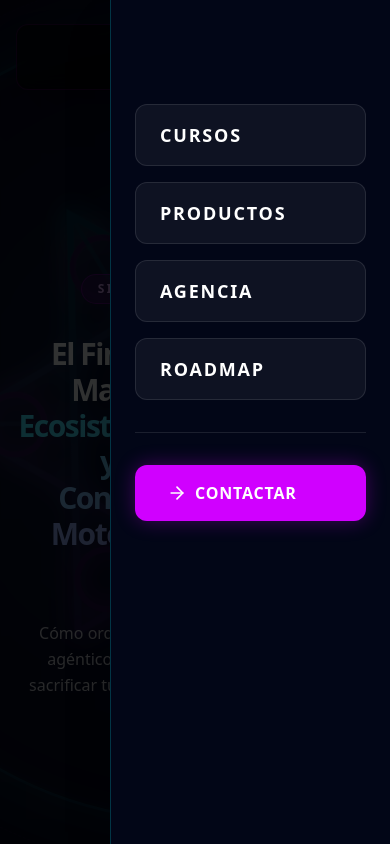
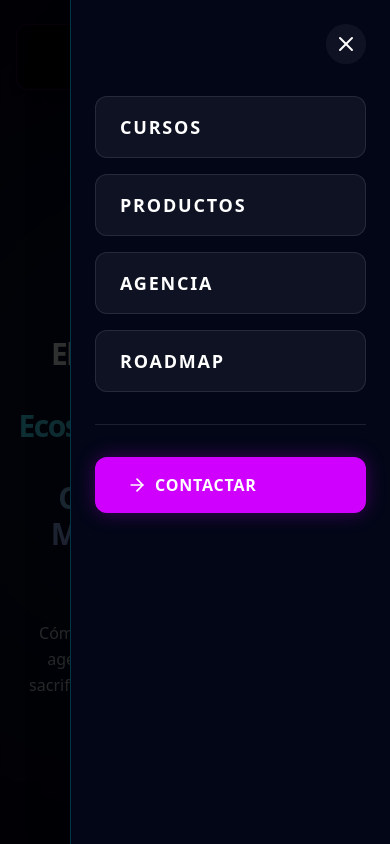
Before and after one commit to quimeymorando/Quimey-Web, a Next.js app: page / in a window 390 px wide. Both pictures are taken after a click on the button 337 px from the left and 57 px from the top of the page. Shown: the top 844 px of the page. Built offline with nearby package versions, Linux system fonts and the light colour scheme.

Commit message:
modificacion movil

```diff
--- a/src/components/sections/Hero.tsx
+++ b/src/components/sections/Hero.tsx
@@ -3,13 +3,34 @@
 import { motion } from "framer-motion";
 
 
+import { useEffect, useState } from "react";
+
 export default function Hero() {
+    const [isMobile, setIsMobile] = useState(false);
+
+    useEffect(() => {
+        const checkMobile = () => {
+            setIsMobile(window.innerWidth < 768);
+        };
+        checkMobile();
+        window.addEventListener("resize", checkMobile);
+        return () => window.removeEventListener("resize", checkMobile);
+    }, []);
     return (
         <section className="relative min-h-screen w-full flex items-center justify-center overflow-hidden pt-32">
             {/* Sacred Geometry Background (Metatron's Cube abstract representation) */}
             <div className="absolute inset-0 flex items-center justify-center pointer-events-none opacity-20">
                 {/* Geometric Overlay - Sacred Geometry (Merkaba / Metatron) */}
                 <div className="absolute inset-0 z-0 opacity-100 pointer-events-none overflow-hidden">
+                    {isMobile ? (
+                        /* Mobile Optimized Static Background */
+                        <div className="absolute top-1/2 left-1/2 -translate-x-1/2 -translate-y-1/2 w-[800px] h-[800px] opacity-30">
+                            <div className="absolute inset-0 border-[1px] border-brand-cyan/40 rounded-full" />
+                            <div className="absolute inset-[15%] border-[1px] border-dashed border-brand-purple/40 rounded-full" />
+                            <div className="absolute top-1/2 left-1/2 -translate-x-1/2 -translate-y-1/2 w-[300px] h-[300px] bg-brand-cyan/10 blur-3xl rounded-full" />
+                        </div>
+                    ) : (
+                        /* Desktop Heavy Animations */
                         <motion.div
                             initial={{ opacity: 0, scale: 0.8 }}
                             animate={{ opacity: 1, scale: 1 }}
@@ -127,8 +148,11 @@ export default function Hero() {
                                 className="absolute inset-[25%] border border-dashed border-brand-purple/20 rounded-full"
                             />
                         </motion.div>
+                    )}
                 </div>     {/* Floating Particles */}
+                {!isMobile && (
                     <div className="absolute inset-0 bg-[radial-gradient(circle_at_center,_var(--tw-gradient-stops))] from-brand-violet/10 via-transparent to-transparent blur-3xl" />
+                )}
             </div>
 
             <div className="absolute top-1/2 left-1/2 -translate-x-1/2 -translate-y-1/2 w-[600px] h-[600px] bg-brand-cyan/5 rounded-full blur-[100px] mix-blend-screen animate-pulse" />
--- a/src/components/ui/magic/FloatingNav.tsx
+++ b/src/components/ui/magic/FloatingNav.tsx
@@ -135,7 +135,7 @@ export default function FloatingNav() {
             {/* Backdrop */}
             <div
                 className={cn(
-                    "fixed inset-0 bg-black/80 z-40 md:hidden transition-opacity duration-300",
+                    "fixed inset-0 bg-black/80 z-[60] md:hidden transition-opacity duration-300",
                     isOpen ? "opacity-100 pointer-events-auto" : "opacity-0 pointer-events-none"
                 )}
                 onClick={() => setIsOpen(false)}
@@ -144,11 +144,20 @@ export default function FloatingNav() {
             {/* Drawer */}
             <div
                 className={cn(
-                    "fixed top-0 right-0 bottom-0 w-[280px] bg-[#020617] border-l border-brand-cyan/20 z-50 md:hidden flex flex-col p-6 shadow-2xl transition-transform duration-300 ease-out will-change-transform",
+                    "fixed top-0 right-0 bottom-0 w-[85%] max-w-[320px] bg-[#020617] border-l border-brand-cyan/20 z-[70] md:hidden flex flex-col p-6 shadow-2xl transition-transform duration-300 ease-out will-change-transform",
                     isOpen ? "translate-x-0" : "translate-x-full"
                 )}
             >
-                <div className="flex flex-col gap-8 mt-20">
+                <div className="flex justify-end mb-8">
+                    <button
+                        onClick={() => setIsOpen(false)}
+                        className="p-2 rounded-full bg-white/5 hover:bg-white/10 text-white transition-colors"
+                    >
+                        <X className="w-6 h-6" />
+                    </button>
+                </div>
+
+                <div className="flex flex-col gap-8">
                     {/* Navigation Links */}
                     <div className="flex flex-col gap-4">
                         {[
```
Lines whose indentation alone changed are shown as unchanged.
